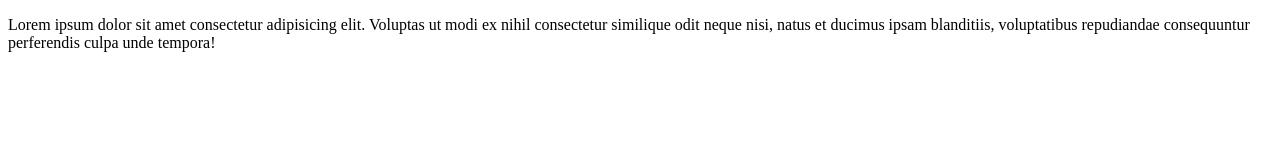
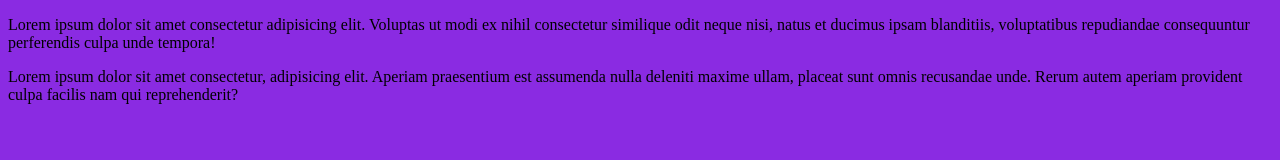
Before and after one commit to GuisoBiso67/teste-colabora-o, a plain HTML site: page index.html in a window 1280 px wide. Drawn offline with Linux system fonts and the light colour scheme.

Commit message:
commit 2 gui

```diff
--- a/index.html
+++ b/index.html
@@ -4,9 +4,11 @@
     <meta charset="UTF-8">
     <meta http-equiv="X-UA-Compatible" content="IE=edge">
     <meta name="viewport" content="width=device-width, initial-scale=1.0">
+    <link rel="stylesheet" href="style.css">
     <title>Teste</title>
 </head>
 <body>
     <p>Lorem ipsum dolor sit amet consectetur adipisicing elit. Voluptas ut modi ex nihil consectetur similique odit neque nisi, natus et ducimus ipsam blanditiis, voluptatibus repudiandae consequuntur perferendis culpa unde tempora!</p>
+    <p>Lorem ipsum dolor sit amet consectetur, adipisicing elit. Aperiam praesentium est assumenda nulla deleniti maxime ullam, placeat sunt omnis recusandae unde. Rerum autem aperiam provident culpa facilis nam qui reprehenderit?</p>
 </body>
 </html>
--- /dev/null
+++ b/style.css
@@ -0,0 +1,3 @@
+body{
+    background-color: blueviolet;
+}
```
